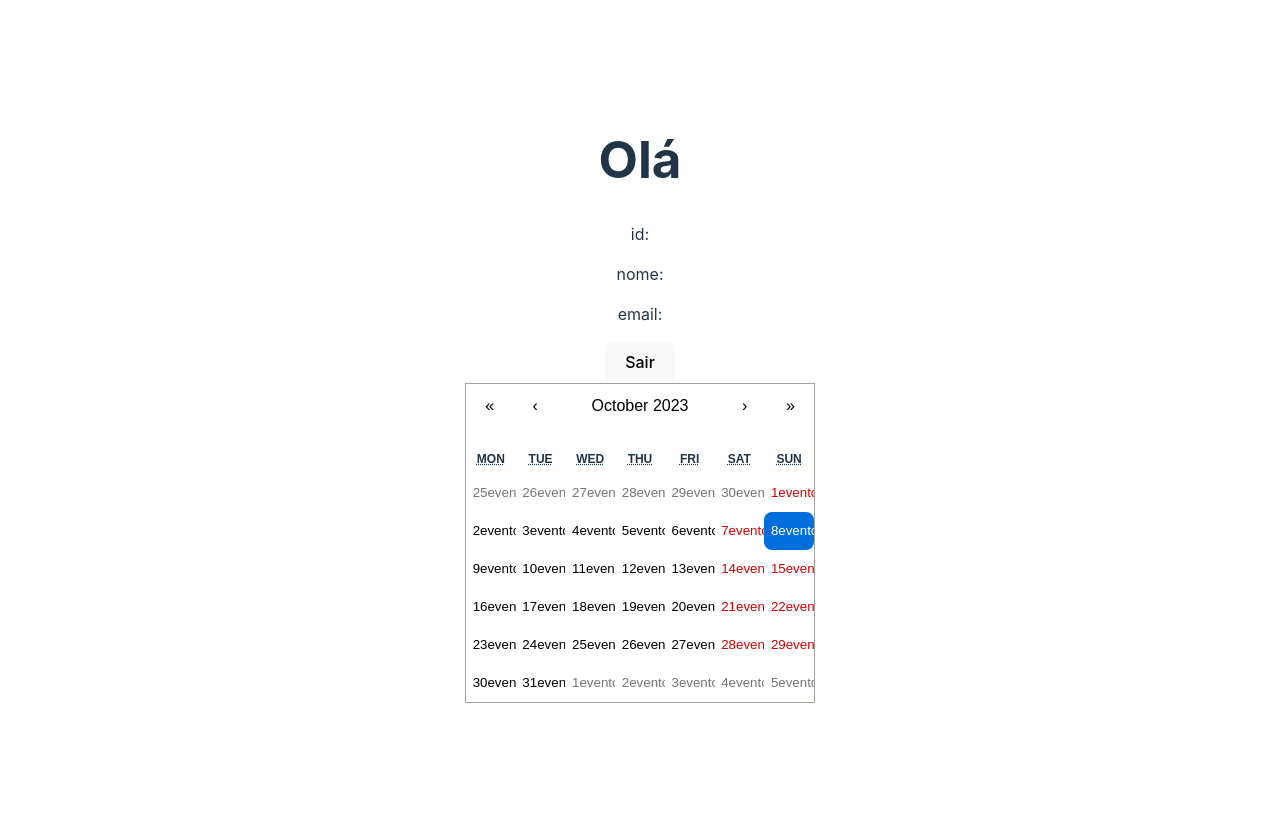
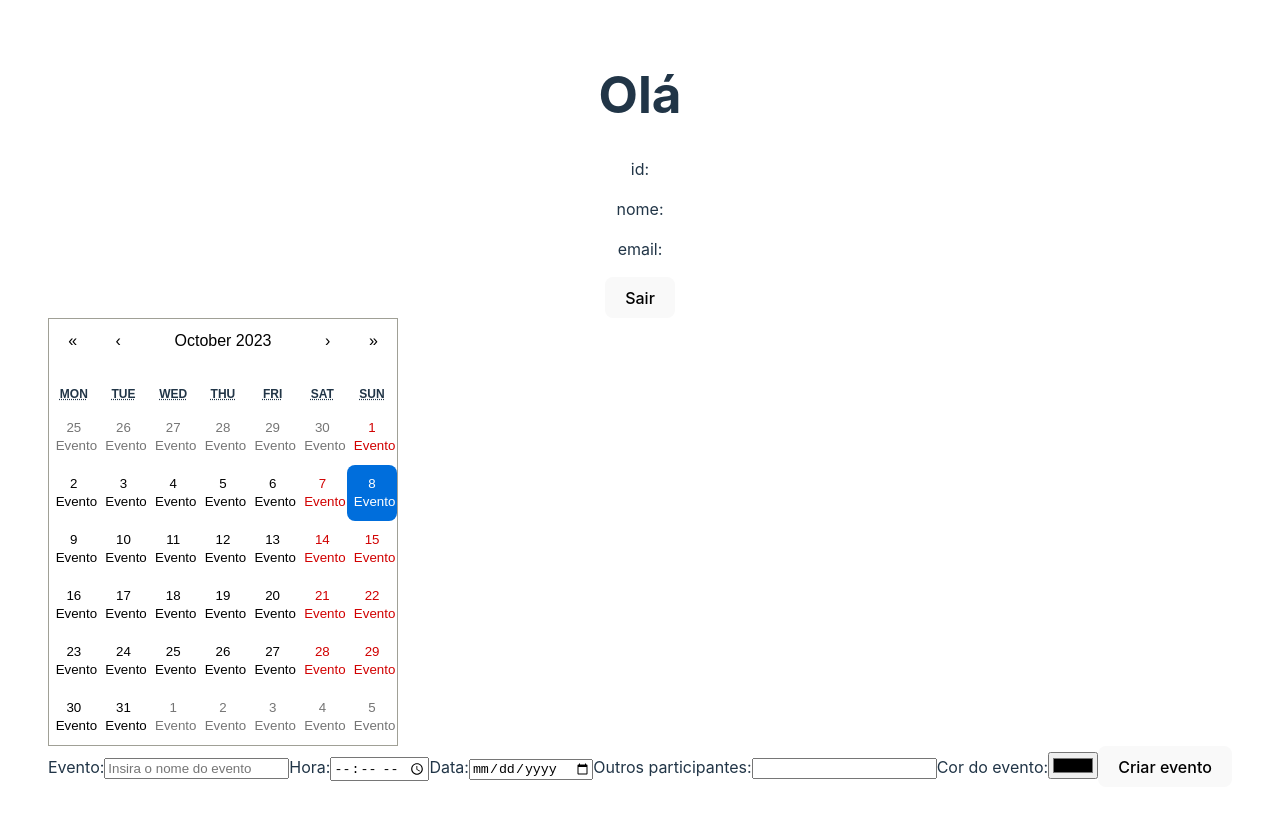
Before and after one commit to Bruno-Barboza-da-Silva/Agenda, a React (Vite) app in the folder frontend/: page /painel in a window 1280 px wide. Built offline with nearby package versions, Linux system fonts and the light colour scheme; no server answers.

Commit message:
criando rota de cadastro de eventos no frontend e no backend

```diff
--- a/frontend/src/pages/painel/painel.tsx
+++ b/frontend/src/pages/painel/painel.tsx
@@ -1,7 +1,7 @@
 import axios from 'axios';
 import { useState, useEffect } from 'react';
 import Calendar from 'react-calendar';
-import 'react-calendar/dist/Calendar.css';
+import 'react-calendar/dist/Calendar.css'
 
 function App() {
 
@@ -38,7 +38,55 @@ function App() {
     console.log("logout");
   };
 
-// criando eventos no
+// criando eventos
+const [evento, setEvento] = useState("")
+
+  function changeEvento(ev: React.ChangeEvent<HTMLInputElement>) {
+    setEvento(ev.target.value);
+  }
+
+  const [hora, setHora] = useState("")
+
+  function changeHora(ev: React.ChangeEvent<HTMLInputElement>) {
+    setHora(ev.target.value);
+  }
+  const [data, setData] = useState(Date())
+
+  function changeData(ev: React.ChangeEvent<HTMLInputElement>) {
+    setData(ev.target.value);
+  }
+
+  const [outros, setOutros] = useState("")
+
+  function changeOutros(ev: React.ChangeEvent<HTMLInputElement>) {
+    setOutros(ev.target.value);
+  }
+
+  const [cor, setCor] = useState("#000000")
+
+  function changeCor(ev: React.ChangeEvent<HTMLInputElement>) {
+    setCor(ev.target.value);
+  }
+
+
+  const post = async (e: React.FormEvent<HTMLFormElement>) => {
+    e.preventDefault(); // Evita o envio automático do formulário
+    try {
+      await axios.post('http://localhost:5000/painel/evento/cadastro', {
+        evento,
+        hora,
+        data,
+        outros,
+        cor
+      });
+
+      alert('Usuário cadastrado com sucesso!');
+    } catch (error) {
+        alert('Erro');
+      }
+    }
+
+
 
 
 
@@ -52,7 +100,22 @@ function App() {
       <p>email: {email}</p>
       <button onClick={logout}>Sair</button>
 
-      <Calendar onChange={setDate} value={date} tileContent="evento"/>
+      <Calendar onChange={setDate} value={date} tileContent={"\n Evento"} />
+
+<form onSubmit={post}>
+  <label htmlFor="evento">Evento:</label>
+  <input type="text" id='evento' name='evento' placeholder='Insira o nome do evento' value={evento} onChange={(ev) => changeEvento(ev)}/>
+  <label htmlFor="hora">Hora:</label>
+  <input type="time" id='hora' name='hora' value={hora} onChange={(ev) => changeHora(ev)}/>
+  <label htmlFor="data">Data:</label>
+  <input type="date" id='data' name='data' value={data} onChange={(ev) => changeData(ev)} />
+  <label htmlFor="outros">Outros participantes:</label>
+  <input type="email" id='outros' name='outros' value={outros} onChange={(ev) => changeOutros(ev)}/>
+  <label htmlFor="cor">Cor do evento:</label>
+  <input type="color" id="cor" name='cor' value={cor} onChange={(ev) => changeCor(ev)}/>
+  <button type='submit'>Criar evento</button>
+</form>
+
     </>
   );
 }
```
